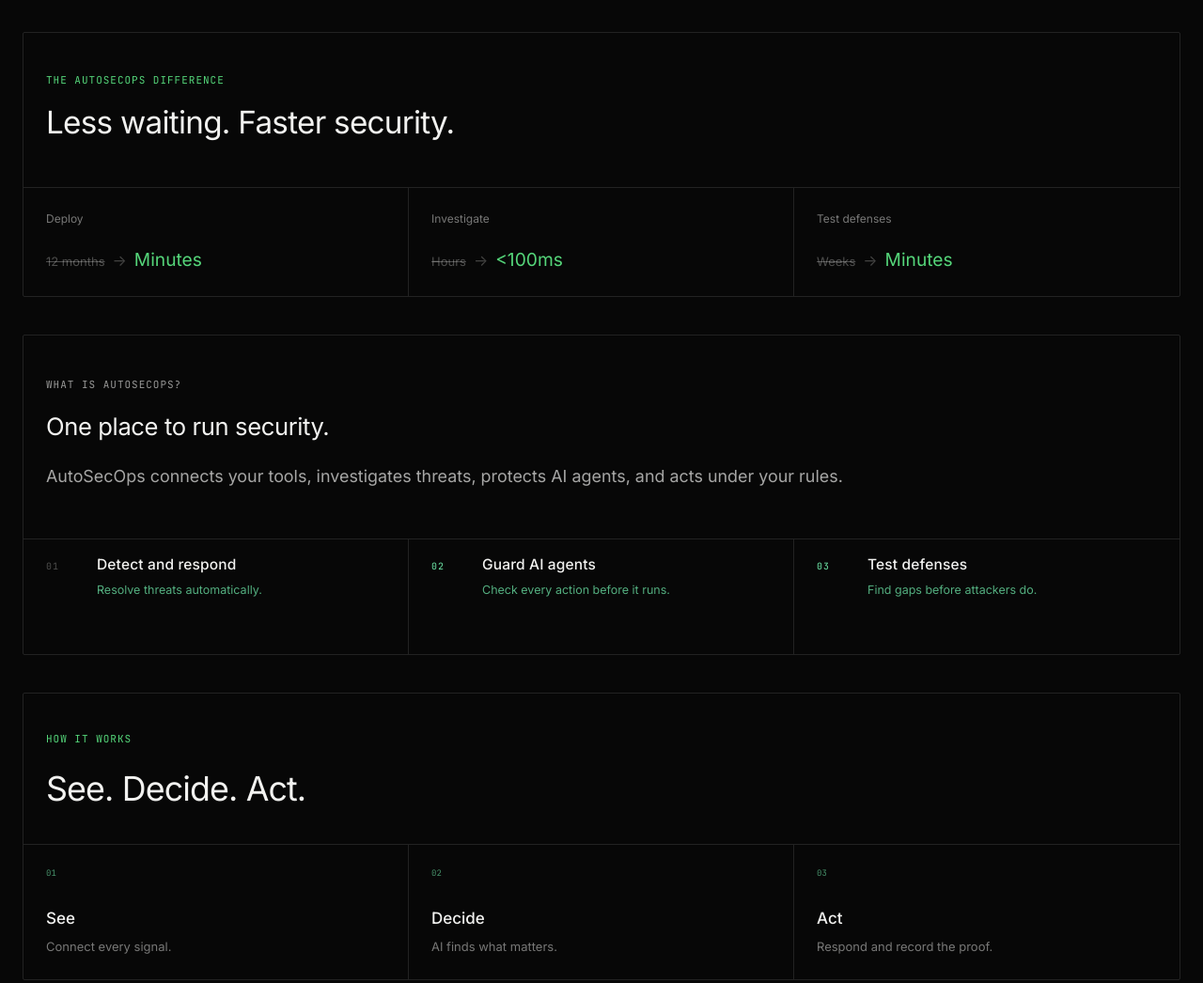
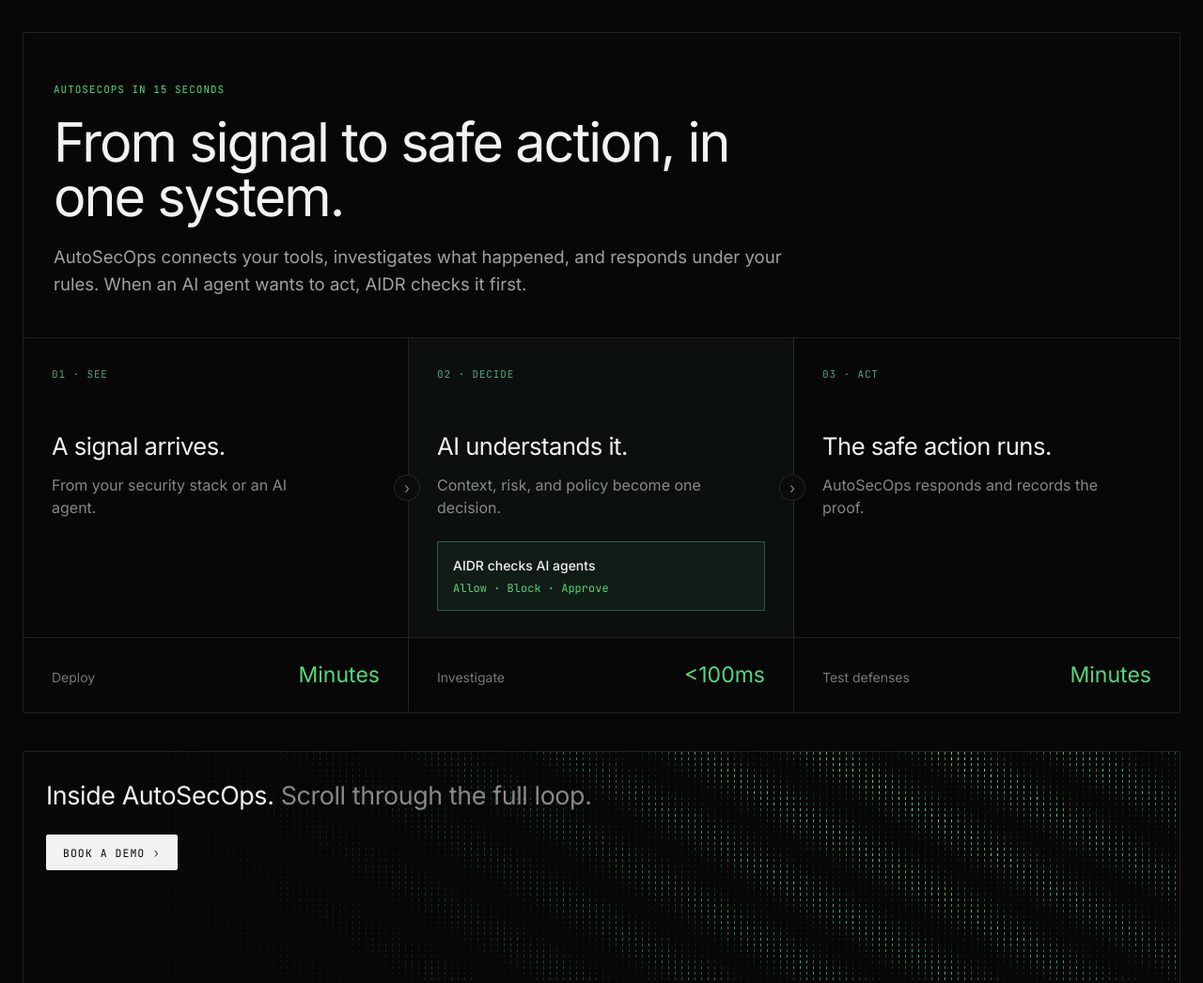
Before and after one commit to SingularityRD/web, a plain HTML site: page index.html in a window 1280 px wide. Shown: the part 1020-2066 px from the top of the page at 94% size. Drawn offline with Linux system fonts and the light colour scheme.

Commit message:
Unify the AutoSecOps product story

```diff
--- a/index.html
+++ b/index.html
@@ -304,82 +304,41 @@
   </div>
 </section>
 
-<!-- ── Before and after ─────────────────────────────────────────── -->
-<section class="shell band" id="problem" aria-labelledby="problem-h">
-  <div class="panel before-after">
-    <div class="before-after-head">
-      <p class="eyebrow">The AutoSecOps difference</p>
-      <h2 id="problem-h">Less waiting. Faster security.</h2>
-    </div>
-    <div class="speed-grid" role="list">
-      <article role="listitem"><p>Deploy</p><div><s>12 months</s><i>→</i><strong>Minutes</strong></div></article>
-      <article role="listitem"><p>Investigate</p><div><s>Hours</s><i>→</i><strong>&lt;100ms</strong></div></article>
-      <article role="listitem"><p>Test defenses</p><div><s>Weeks</s><i>→</i><strong>Minutes</strong></div></article>
-    </div>
-  </div>
-</section>
-
-<!-- ── What AutoSecOps is ───────────────────────────────────────── -->
+<!-- ── AutoSecOps in 15 seconds ────────────────────────────────── -->
 <section class="shell band" id="platform" aria-labelledby="platform-h">
-  <div class="panel">
-    <div class="define">
-      <p class="eyebrow">What is AutoSecOps?</p>
-      <h2 class="define-h" id="platform-h">One place to run security.</h2>
-      <p class="define-lede">AutoSecOps connects your tools, investigates threats, protects AI agents, and acts under your rules.</p>
-    </div>
-
-    <ul class="outcomes">
-      <li class="module">
-        <p class="m-num">01</p>
-        <h3 class="module-h">Detect and respond</h3>
-        <p class="module-p">Resolve threats automatically.</p>
+  <div class="panel autosecops-story">
+    <header class="story-intro" id="problem">
+      <p class="eyebrow">AutoSecOps in 15 seconds</p>
+      <h2 id="platform-h">From signal to safe action, in one system.</h2>
+      <p>AutoSecOps connects your tools, investigates what happened, and responds under your rules. When an AI agent wants to act, AIDR checks it first.</p>
+    </header>
+
+    <ol class="story-flow" id="architecture" aria-label="How AutoSecOps works">
+      <li>
+        <span class="story-num">01 · See</span>
+        <h3>A signal arrives.</h3>
+        <p>From your security stack or an AI agent.</p>
       </li>
-      <li class="module is-own">
-        <p class="m-num">02</p>
-        <h3 class="module-h">Guard AI agents</h3>
-        <p class="module-p">Check every action before it runs.</p>
+      <li class="is-decision">
+        <span class="story-num">02 · Decide</span>
+        <h3>AI understands it.</h3>
+        <p>Context, risk, and policy become one decision.</p>
+        <div class="story-guard" id="aidr">
+          <b>AIDR checks AI agents</b>
+          <span>Allow · Block · Approve</span>
+        </div>
       </li>
-      <li class="module is-own">
-        <p class="m-num">03</p>
-        <h3 class="module-h">Test defenses</h3>
-        <p class="module-p">Find gaps before attackers do.</p>
+      <li>
+        <span class="story-num">03 · Act</span>
+        <h3>The safe action runs.</h3>
+        <p>AutoSecOps responds and records the proof.</p>
       </li>
-    </ul>
-  </div>
-</section>
-
-<!-- ── How it works ─────────────────────────────────────────────── -->
-<section class="shell band" id="architecture" aria-labelledby="architecture-h">
-  <div class="panel simple-how">
-    <div class="simple-head">
-      <p class="eyebrow">How it works</p>
-      <h2 id="architecture-h">See. Decide. Act.</h2>
-    </div>
-    <ol class="simple-flow">
-      <li><span>01</span><h3>See</h3><p>Connect every signal.</p></li>
-      <li><span>02</span><h3>Decide</h3><p>AI finds what matters.</p></li>
-      <li><span>03</span><h3>Act</h3><p>Respond and record the proof.</p></li>
     </ol>
-  </div>
-</section>
-
-<!-- ── AI agent runtime security ────────────────────────────────── -->
-<section class="shell band" id="aidr" aria-labelledby="aidr-h">
-  <div class="panel aidr-panel">
-    <div class="aidr-intro">
-      <div>
-        <p class="eyebrow">AIDR · AI Agent Security</p>
-        <h2 id="aidr-h">Every action is checked first.</h2>
-      </div>
-      <p>Safe actions continue. Risky actions stop or wait for approval.</p>
-    </div>
-
-    <div class="runtime-flow" aria-label="AI agent runtime protected by AIDR">
-      <div class="runtime-step"><span>01</span><b>Request</b><small>An AI agent wants to act</small></div>
-      <i aria-hidden="true">›</i>
-      <div class="runtime-step is-guard"><span>AIDR</span><b>Check</b><small>Allow · Block · Approve</small></div>
-      <i aria-hidden="true">›</i>
-      <div class="runtime-step"><span>02</span><b>Outcome</b><small>Continue or stop</small></div>
+
+    <div class="story-results" role="list" aria-label="AutoSecOps speed">
+      <p role="listitem"><span>Deploy</span><strong>Minutes</strong></p>
+      <p role="listitem"><span>Investigate</span><strong>&lt;100ms</strong></p>
+      <p role="listitem"><span>Test defenses</span><strong>Minutes</strong></p>
     </div>
   </div>
 </section>
--- a/styles.css
+++ b/styles.css
@@ -2757,6 +2757,131 @@
   color: var(--accent-green);
 }
 
+/* ══ AutoSecOps: one continuous story ═══════════════════════════════════ */
+.autosecops-story {
+  overflow: hidden;
+  background:
+    radial-gradient(circle at 50% 48%, rgba(110, 231, 168, 0.065), transparent 36%),
+    var(--panel);
+}
+.story-intro {
+  max-width: 940px;
+  padding: 52px 32px 42px;
+}
+.story-intro .eyebrow { color: var(--accent-green); }
+.story-intro h2 {
+  margin: 0 0 20px;
+  max-width: 820px;
+  font-size: clamp(34px, 4.5vw, 62px);
+  font-weight: 400;
+  line-height: 1.02;
+  letter-spacing: -0.035em;
+}
+.story-intro > p:last-child {
+  max-width: 780px;
+  margin: 0;
+  font-size: clamp(16px, 1.45vw, 20px);
+  line-height: 1.55;
+  color: rgba(242, 242, 240, 0.66);
+}
+.story-flow {
+  display: grid;
+  grid-template-columns: repeat(3, minmax(0, 1fr));
+  margin: 0;
+  padding: 0;
+  border-block: 1px solid var(--line);
+  list-style: none;
+}
+.story-flow > li {
+  position: relative;
+  min-width: 0;
+  min-height: 244px;
+  padding: 30px 30px 28px;
+  border-right: 1px solid var(--line);
+}
+.story-flow > li:last-child { border-right: 0; }
+.story-flow > li:not(:last-child)::after {
+  position: absolute;
+  z-index: 2;
+  top: 50%;
+  right: -13px;
+  display: grid;
+  width: 26px;
+  height: 26px;
+  place-items: center;
+  border: 1px solid var(--line);
+  border-radius: 50%;
+  background: #0b0b0b;
+  color: rgba(242, 242, 240, 0.52);
+  content: "›";
+  transform: translateY(-50%);
+}
+.story-flow .is-decision { background: rgba(110, 231, 168, 0.035); }
+.story-num {
+  display: block;
+  margin-bottom: 50px;
+  font-family: var(--mono);
+  font-size: 11px;
+  letter-spacing: 0.08em;
+  text-transform: uppercase;
+  color: rgba(110, 231, 168, 0.7);
+}
+.story-flow h3 {
+  margin: 0 0 10px;
+  font-size: clamp(20px, 2vw, 27px);
+  font-weight: 400;
+  letter-spacing: -0.02em;
+}
+.story-flow > li > p {
+  margin: 0;
+  max-width: 300px;
+  font-size: 16px;
+  line-height: 1.5;
+  color: rgba(242, 242, 240, 0.54);
+}
+.story-guard {
+  margin-top: 24px;
+  padding: 14px 16px;
+  border: 1px solid rgba(110, 231, 168, 0.32);
+  background: rgba(110, 231, 168, 0.055);
+}
+.story-guard b,
+.story-guard span { display: block; }
+.story-guard b {
+  margin-bottom: 5px;
+  font-size: 14px;
+  font-weight: 500;
+  color: var(--text);
+}
+.story-guard span {
+  font-family: var(--mono);
+  font-size: 12px;
+  color: var(--accent-green);
+}
+.story-results {
+  display: grid;
+  grid-template-columns: repeat(3, minmax(0, 1fr));
+}
+.story-results p {
+  display: flex;
+  align-items: baseline;
+  justify-content: space-between;
+  gap: 18px;
+  margin: 0;
+  padding: 22px 30px;
+  border-right: 1px solid var(--line);
+}
+.story-results p:last-child { border-right: 0; }
+.story-results span {
+  font-size: 14px;
+  color: rgba(242, 242, 240, 0.48);
+}
+.story-results strong {
+  font-size: clamp(18px, 1.8vw, 25px);
+  font-weight: 400;
+  color: var(--accent-green);
+}
+
 .research-heading .eyebrow { margin-bottom: 10px; color: var(--accent-green); }
 .research-note {
   margin: 20px 0 0;
@@ -2780,6 +2905,11 @@
   .runtime-step { display: grid; grid-template-columns: 58px minmax(0, 1fr); column-gap: 12px; }
   .runtime-step span { grid-row: 1 / 3; margin: 2px 0 0; }
   .runtime-step b { margin-bottom: 5px; }
+  .story-flow { grid-template-columns: 1fr; }
+  .story-flow > li { min-height: 0; border-right: 0; border-bottom: 1px solid var(--line); }
+  .story-flow > li:last-child { border-bottom: 0; }
+  .story-flow > li:not(:last-child)::after { top: auto; right: 30px; bottom: -13px; transform: rotate(90deg); }
+  .story-num { margin-bottom: 22px; }
 }
 
 @media (max-width: 640px) {
@@ -2793,6 +2923,12 @@
   .speed-grid article:last-child { border-bottom: 0; }
   .aidr-intro { padding: 34px 18px 30px; }
   .runtime-flow { padding: 18px; }
+  .story-intro { padding: 38px 20px 32px; }
+  .story-flow > li { padding: 26px 20px; }
+  .story-flow > li:not(:last-child)::after { right: 20px; }
+  .story-results { grid-template-columns: 1fr; }
+  .story-results p { padding: 17px 20px; border-right: 0; border-bottom: 1px solid var(--line); }
+  .story-results p:last-child { border-bottom: 0; }
 }
 
 /* ══ Polish layer: entrances, micro-interactions, idle life ══════════════ */
```
